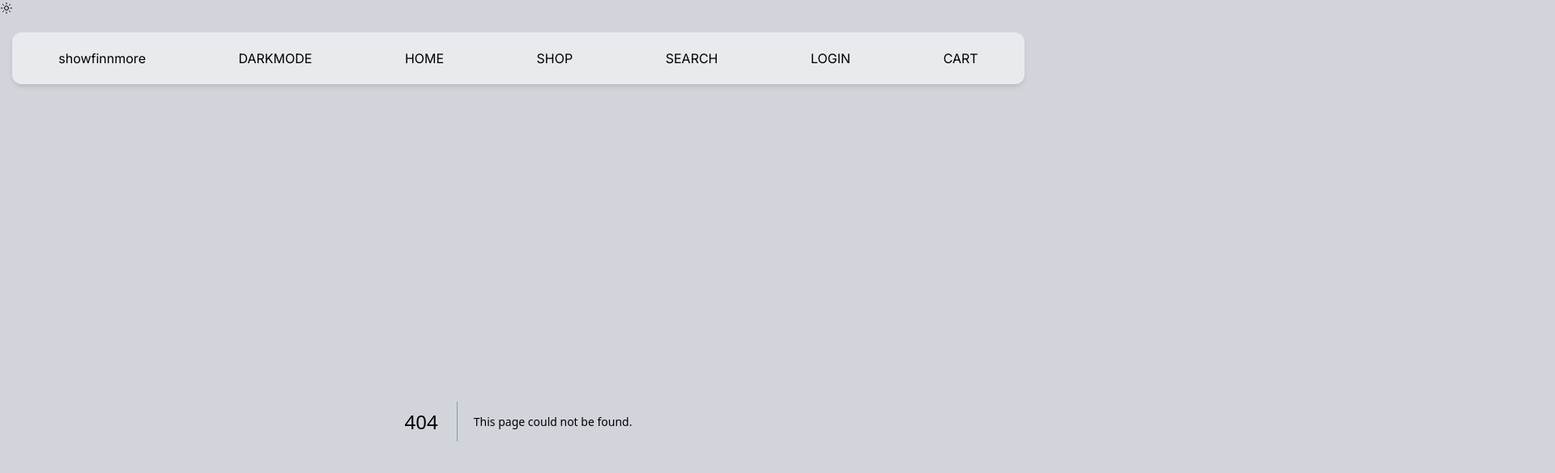
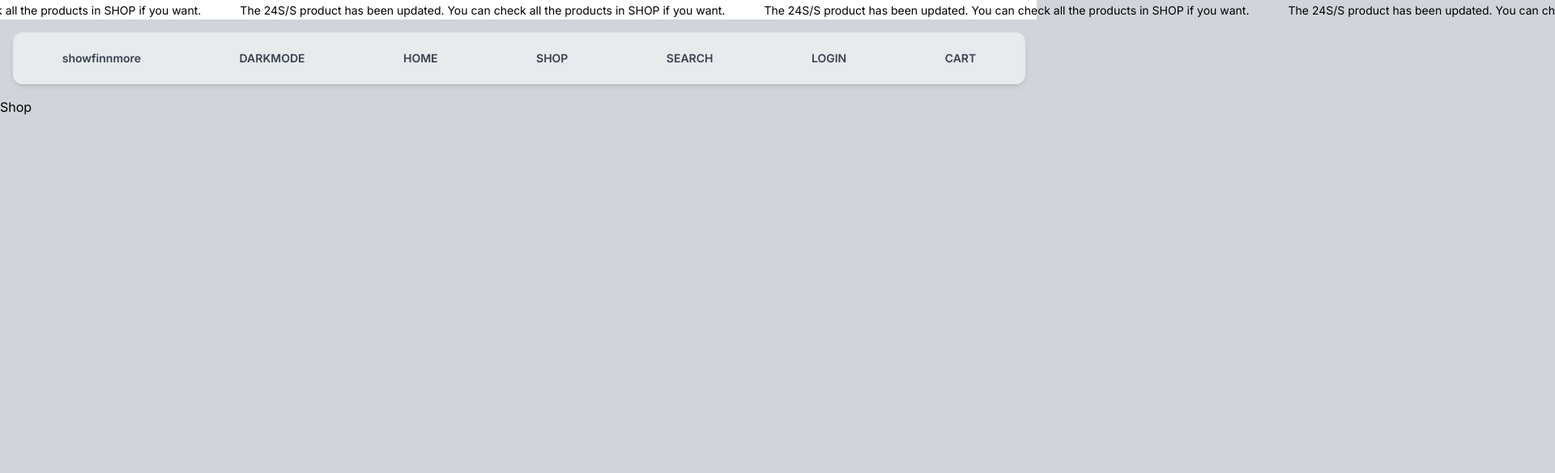
Before and after one commit to tptkds/ts, a Next.js app: page /shop in a window 1280 px wide. Before the commit this address had no page. Shown: the top 584 px of the page at 81% size, 1920 px wide, since content can reach past the window. Built offline with nearby package versions, Linux system fonts and the light colour scheme.

Commit message:
header 부분에 notice 추가

```diff
--- a/src/app/components/DarkModeToggleButton.jsx
+++ b/src/app/components/DarkModeToggleButton.jsx
@@ -20,7 +20,7 @@ export default function DarkModeToggleButton() {
   };
 
   return (
-    <button onClickCapture={clickHandler}>
+    <button onClickCapture={clickHandler} className="hidden">
       {theme === 'light' ? <IoSunnyOutline /> : <FaMoon />}
     </button>
   );
--- a/src/app/components/Nav.tsx
+++ b/src/app/components/Nav.tsx
@@ -3,9 +3,9 @@ import Link from 'next/link';
 
 export default function Nav() {
   return (
-    <div className="flex my-4 header-bottom sticky h-16	shadow-md rounded-xl bg-opacity-50 bg-white">
+    <div className="flex m-4 header-bottom sticky h-16	shadow-md rounded-xl bg-opacity-50 bg-white">
       <nav className="w-full h-full">
-        <ul className="flex flex-row justify-around items-center h-full">
+        <ul className="flex flex-row justify-around items-center h-full text-gray-700 font-semibold text-sm">
           <li className="">showfinnmore</li>
           <li>DARKMODE</li>
           <li>HOME</li>
--- /dev/null
+++ b/src/app/components/Notice.tsx
@@ -0,0 +1,40 @@
+import React from 'react';
+
+function Notice() {
+  return (
+    <div className="bg-white w-full whitespace-nowrap h-6">
+      <div className="slideText">
+        <span className="text-sm  mr-12">
+          The 24S/S product has been updated. You can check all the products in
+          SHOP if you want.
+        </span>
+        <span className="text-sm  mr-12">
+          The 24S/S product has been updated. You can check all the products in
+          SHOP if you want.
+        </span>
+        <span className="text-sm  mr-12">
+          The 24S/S product has been updated. You can check all the products in
+          SHOP if you want.
+        </span>
+        <span className="text-sm  mr-12">
+          The 24S/S product has been updated. You can check all the products in
+          SHOP if you want.
+        </span>
+        <span className="text-sm  mr-12">
+          The 24S/S product has been updated. You can check all the products in
+          SHOP if you want.
+        </span>
+        <span className="text-sm  mr-12">
+          The 24S/S product has been updated. You can check all the products in
+          SHOP if you want.
+        </span>
+        <span className="text-sm  mr-12">
+          The 24S/S product has been updated. You can check all the products in
+          SHOP if you want.
+        </span>
+      </div>
+    </div>
+  );
+}
+
+export default Notice;
--- a/src/app/globals.css
+++ b/src/app/globals.css
@@ -14,3 +14,17 @@
   width: calc(100% - var(--layout-row-gap));
   left: calc(var(--layout-row-gap) / 2);
 }
+
+.slideText {
+  animation: slideText 20s linear infinite;
+}
+
+@keyframes slideText {
+  0% {
+    transform: translateX(0);
+  }
+
+  100% {
+    transform: translateX(-100%);
+  }
+}
--- a/src/app/layout.tsx
+++ b/src/app/layout.tsx
@@ -5,6 +5,7 @@ import ThemeProvider from './ThemeProvider';
 import Nav from './components/Nav';
 import DarkModeToggleButton from './components/DarkModeToggleButton';
 import './globals.css';
+import Notice from './components/Notice';
 
 const inter = Inter({ subsets: ['latin'] });
 
@@ -20,12 +21,17 @@ export default function RootLayout({
 }>) {
   return (
     <html lang="ko" suppressHydrationWarning>
-      <body className={inter.className + ' bg-gray-300'}>
+      <body
+        className={
+          inter.className + ' bg-gray-300 overflow-x-hidden select-none'
+        }
+      >
         <StoreProvider>
           <ThemeProvider attribute="class">
             <div>
               <header>
                 <DarkModeToggleButton />
+                <Notice />
                 <Nav />
               </header>
 
--- /dev/null
+++ b/src/app/shop/layout.tsx
@@ -0,0 +1,9 @@
+import React from 'react';
+interface LayoutProps {
+  children: React.ReactNode;
+}
+const Layout: React.FC<LayoutProps> = ({ children }) => {
+  return <div>{children}</div>;
+};
+
+export default Layout;
--- /dev/null
+++ b/src/app/shop/page.tsx
@@ -0,0 +1,8 @@
+import React from 'react';
+interface SingUpProps {}
+
+const Shop: React.FC<SingUpProps> = () => {
+  return <div>Shop</div>;
+};
+
+export default Shop;
```
Also changed, not shown: src/apis/fakeStore.ts (added).
